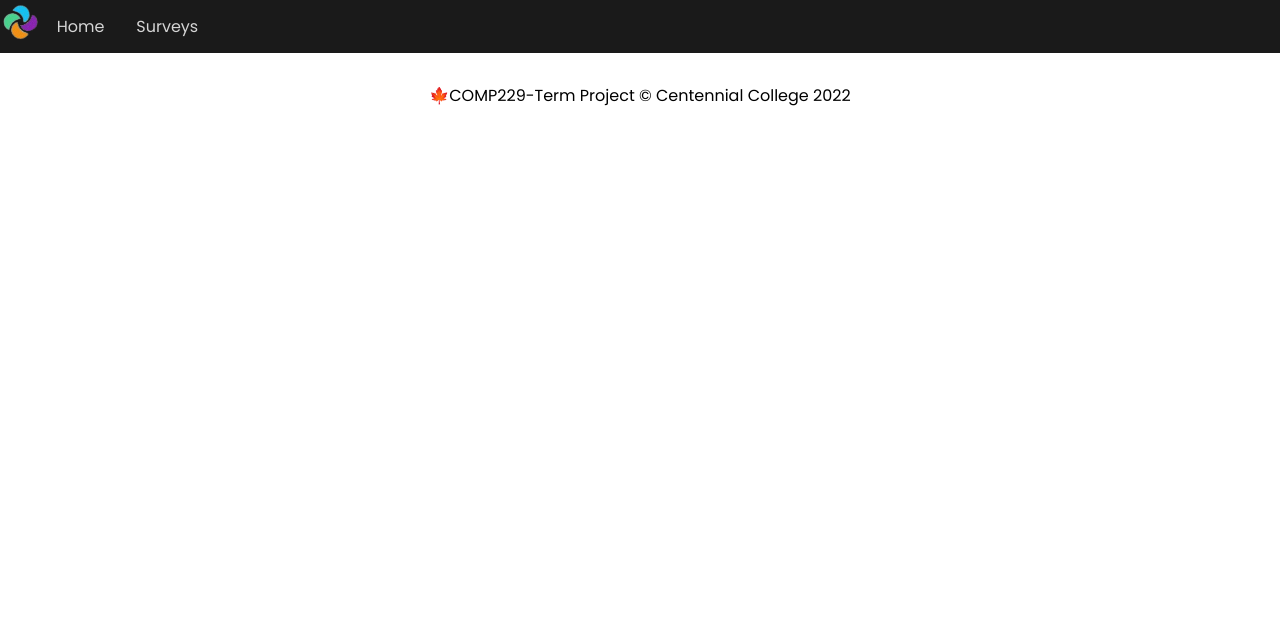
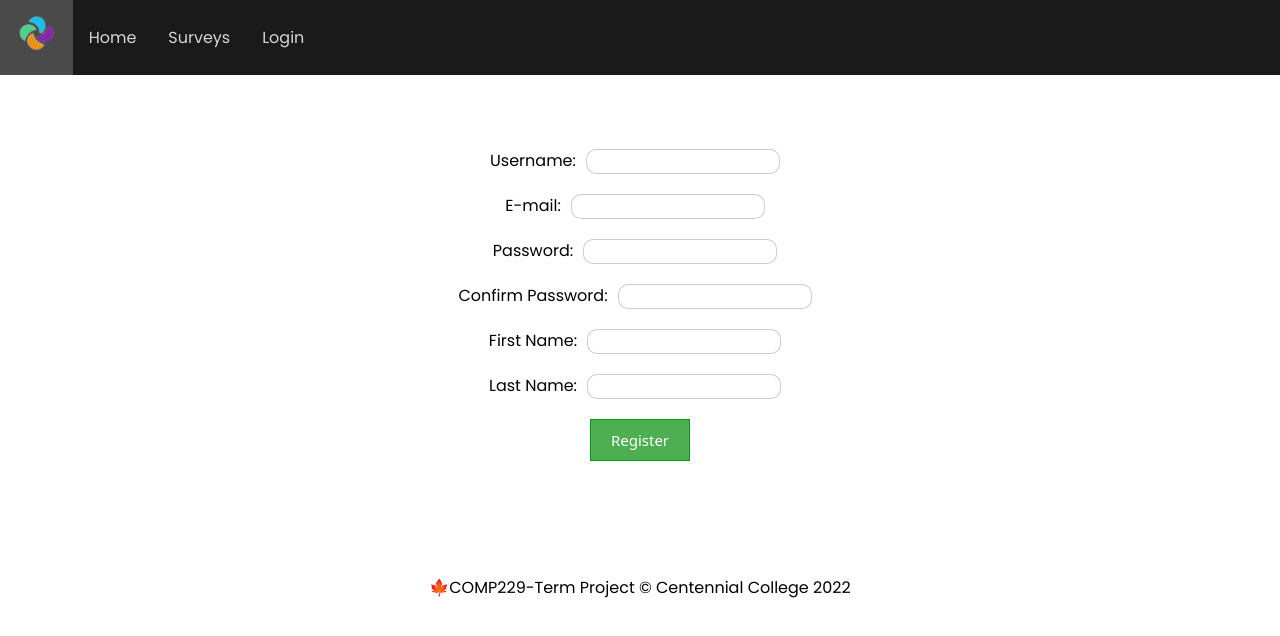
Before and after one commit to jmmunoz14/comp229-term-project, a React (Create React App) app: page /signup in a window 1280 px wide. Shown: the top 636 px of the page. Built offline with nearby package versions, Linux system fonts and the light colour scheme.

Commit message:
Added Login and SignUp view, added Axios to handle api calls and created a simple login system

```diff
--- a/package.json
+++ b/package.json
@@ -6,6 +6,8 @@
     "@testing-library/jest-dom": "^5.16.2",
     "@testing-library/react": "^12.1.4",
     "@testing-library/user-event": "^13.5.0",
+    "axios": "^0.26.1",
+    "bootstrap": "^5.1.3",
     "react": "^17.0.2",
     "react-dom": "^17.0.2",
     "react-hook-form": "^7.28.1",
@@ -37,6 +39,5 @@
       "last 1 safari version"
     ],
     "proxy": "https://surveymeanbackend.herokuapp.com/"
-
   }
 }
--- a/src/App.css
+++ b/src/App.css
@@ -61,6 +61,31 @@ body {
   text-decoration: none;
   font-size: 15px;
   font-family: inherit;
+}
+
+button {
+  -webkit-appearance: button;
+  -webkit-writing-mode: horizontal-tb !important;
+  text-rendering: auto;
+  color: #fff;
+  letter-spacing: normal;
+  word-spacing: normal;
+  text-transform: none;
+  text-indent: 0px;
+  text-shadow: none;
+  display: inline-block;
+  text-align: center;
+  align-items: flex-start;
+  cursor: default;
+  background-color: #696969;
+  box-sizing: border-box;
+  margin: 0em;
+  font: 400 11px system-ui;
+  padding: 1px 7px 2px;
+  border-width: 1px;
+  border-style: solid;
+  border-color: rgb(216, 216, 216) rgb(209, 209, 209) rgb(186, 186, 186);
+  border-image: initial;
 }
 
 
@@ -204,6 +229,71 @@ footer {
   align-content: center;
 }
 
+input[type="text"],
+input[type="password"]{
+  padding-left: 15px;
+  height: 25px;
+  margin: 10px;
+  border: 1px solid rgba(0, 0, 0, 0.2);
+  border-radius: 10px;
+}
+
+input[type="email"] {
+  padding-left: 15px;
+  height: 25px;
+  margin: 10px;
+  border: 1px solid rgba(0, 0, 0, 0.2);
+  border-radius: 10px;
+}
+
+.login-container {
+  padding: 5%;
+  display: flex;
+  flex-direction: column;
+  justify-content: center;
+  align-items: center;
+
+}
+
+.buttonLog{
+  margin-top: 10px;
+  cursor: pointer;
+  font-size: 15px;
+  background: #4daf52;
+  border: 1px solid #009b15;
+  color: #fff;
+  padding: 10px 20px;
+  margin-bottom: 20px;
+}
+.signupBtn{
+  border: #009b15;
+  border-width: 10px;
+}
+
+.buttonLog:hover {
+  background: #000;
+  color: #ffffff;
+}
+
+.button-container {
+  display: flex;
+  justify-content: center;
+}
+
+.input-container {
+  display: flex;
+  flex-direction: column;
+  gap: 8px;
+  margin: 10px;
+}
+
+.login-form {
+  background-color: white;
+  padding: 2rem;
+  box-shadow: 0 4px 8px 0 rgba(0, 0, 0, 0.2), 0 6px 20px 0 rgba(0, 0, 0, 0.19);
+}
+
+
 .img {
   max-width:50%;
   height:auto;
--- a/src/App.js
+++ b/src/App.js
@@ -6,20 +6,26 @@ import CreateSurveyView from './views/CreateSurveyView';
 import ListSurveysView from './views/ListSurveysView'
 import AnalyticsView from './views/AnalyticsView'
 import EditSurveyView from './views/EditSurveyView'
-import { BrowserRouter as Router, Route, Routes } from 'react-router-dom'
+import { LoginView } from './views/LoginView';
+import { BrowserRouter as Router, Route, Routes, Navigate } from 'react-router-dom'
+import { SignupView } from './views/SignupView';
 
 
 function App() {
 
+  var token = localStorage.getItem("token")
   return (
     <Router>
       <Header />
       <Routes>
-        <Route path='/' element={<Home />} />
+        <Route exact path='/' element={<Home />} />
         <Route path='/surveys' element={<ListSurveysView />} />
-        <Route path='/createSurvey' element={<CreateSurveyView />} />
+        <Route path='/createSurvey' element={token ? <CreateSurveyView /> : <Navigate to="/" replace />} />
         <Route path='/editSurvey' element={<EditSurveyView />} />
         <Route path='/analytics' element={<AnalyticsView />} />
+        <Route path='/login' element={token ? <Navigate to="/" replace /> : <LoginView />} />
+        <Route path='/signup' element={<SignupView />} />
+
       </Routes>
       <Footer />
     </Router>
--- /dev/null
+++ b/src/components/Auth.js
@@ -0,0 +1,14 @@
+
+class Auth{
+
+    handleAuth = (param) => {
+        console.log(param)
+    }
+
+    handleRegister = (param) => {
+        console.log(param)
+    }
+
+}
+
+export default new Auth()
--- a/src/components/Header.js
+++ b/src/components/Header.js
@@ -1,20 +1,57 @@
 import Logo from './logo.png'
+import React, { useEffect, useState } from 'react'
 
 const Header = () => {
+
+    const [loadingUser, setLoadingUser] = useState(false);
+
+
+    useEffect(() => {
+        // code to run on component mount
+        if (localStorage.getItem('token')) {
+            setLoadingUser(true)
+        }
+        else {
+            setLoadingUser(false)
+        }
+    }, [])
+
+    const handleSignout = () => {
+        localStorage.removeItem('token')
+        window.location.replace("/");
+
+    }
+
     return (
         <div className='horizontal-navbar'>
             <ul>
                 <li>
-                    <img src={Logo} height={40} />
+                    <a href='/'>
+                        <img src={Logo} height={40} />
+                    </a>
                 </li>
                 <li>
-                    <a>
+                    <a href='/'>
                         Home
                     </a>
                 </li>
                 <li>
-                    <a>Surveys</a>
+                    <a href='/surveys'>
+                        Surveys
+                    </a>
                 </li>
+                {
+                    loadingUser ? <li>
+                        <button onClick={handleSignout} >
+                            Sign Out
+                        </button>
+                    </li> : <li>
+                        <a href='/login'>
+                            Login
+                        </a>
+                    </li>
+                }
+
             </ul>
         </div>
 
--- /dev/null
+++ b/src/views/LoginView.js
@@ -0,0 +1,70 @@
+import React, { useState } from 'react';
+import Auth from '../components/Auth'
+import axios from 'axios';
+
+export const LoginView = () => {
+
+
+    const emptyForm = {
+        username: '',
+        password: '',
+    }
+
+    const [form, setForm] = useState(emptyForm);
+    const [loadingUser, setLoadingUser] = useState(true);
+
+    const handleChange = (evt) => {
+
+        const value = evt.target.value;
+        setForm({
+            ...form,
+            [evt.target.name]: value
+        });
+        console.log(form)
+    }
+
+
+    const handleSubmit = (event) => {
+        event.preventDefault()
+
+        axios.post('http://surveymeanbackend.herokuapp.com/users/signin', form)
+            .then(response => {
+
+                if (response.data.success == true) {
+                    alert("Success")
+                    localStorage.setItem('token', response.data.token);
+                    window.location.replace("/");
+                }
+            })
+            .catch(error => {
+                alert("Error: " + error.message)
+            })
+    }
+
+    return (
+        <form onSubmit={handleSubmit} action="#" className='login-container'>
+            <div className="form-group">
+                <label>Username:</label>
+                <input type="text" name="username" className="form-control"
+                    onChange={handleChange}
+                    required />
+            </div>
+            <div className="form-group">
+                <label>Password:</label>
+                <input type="password" name="password" className="form-control"
+                    onChange={handleChange}
+                    required />
+            </div>
+            <button type='submit' className="buttonLog">
+                Login
+            </button>
+            <div className="form-group signupBtn">
+                <a href="/signup">
+                    Sign-up
+                </a>
+            </div>
+        </form>
+    )
+
+
+}
--- /dev/null
+++ b/src/views/SignupView.js
@@ -0,0 +1,106 @@
+import React, { useState } from 'react';
+import Auth from '../components/Auth'
+import axios from 'axios';
+import { Alert } from 'bootstrap';
+
+
+export const SignupView = () => {
+
+    const emptyForm = {
+        username: '',
+        email: '',
+        password: '',
+        firstName: '',
+        lastName: '',
+    }
+
+    const [confirmPassword, setConfirmPassword] = useState({ confirmPassword: '' });
+
+    const [form, setForm] = useState(emptyForm);
+
+    const handleChange = (evt) => {
+        const value = evt.target.value;
+
+        setForm({
+            ...form,
+            [evt.target.name]: value
+        });
+        console.log(form)
+    }
+
+    const handleSubmit = (event) => {
+        event.preventDefault()
+        if (form.password == confirmPassword) {
+            // send a POST request
+            axios.post('https://surveymeanbackend.herokuapp.com/users/signup', form)
+                .then(response => {
+
+                    console.log(response)
+                    if (response.success == true) {
+                        alert("Success")
+                        window.location.replace("/login");
+
+                    }
+                })
+                .catch(error => {
+                    alert("Error: " + error.message)
+                })
+        }
+        else {
+            alert("Passwords do not match")
+        }
+
+    }
+
+    return (<div>
+        <form onSubmit={handleSubmit} className="main-block login-container" >
+            <div className="form-group">
+                <label>Username:</label>
+                <input type="text" name="username" className="form-control"
+                    onChange={handleChange}
+                    required />
+            </div>
+            <div className="form-group">
+                <label>E-mail:</label>
+                <input type="email" name="email" className="form-control"
+                    onChange={handleChange}
+                    required />
+            </div>
+            <div className="form-group">
+                <label>Password:</label>
+                <input type="password" name="password" className="form-control"
+                    onChange={handleChange}
+                    required />
+            </div>
+            <div className="form-group">
+                <label>Confirm Password:</label>
+                <input type="password" name="confirmPassword" className="form-control"
+                    onChange={(e) => setConfirmPassword(e.target.value)}
+                    required />
+            </div>
+            <div className="form-group">
+                <label>First Name:</label>
+                <input type="text" name="firstName" className="form-control"
+                    onChange={handleChange}
+                    required />
+            </div>
+
+            <div className="form-group">
+                <label>Last Name:</label>
+                <input type="text" name="lastName" className="form-control"
+                    onChange={handleChange}
+                    required />
+            </div>
+
+
+            <div className="form-group">
+                <button type='submit' className="submitButton buttonLog">
+                    Register
+                </button>
+            </div>
+
+        </form>
+
+    </div>);
+
+}
```
Also changed, not shown: 1 other file (tests, documents, lock files or other folders).
